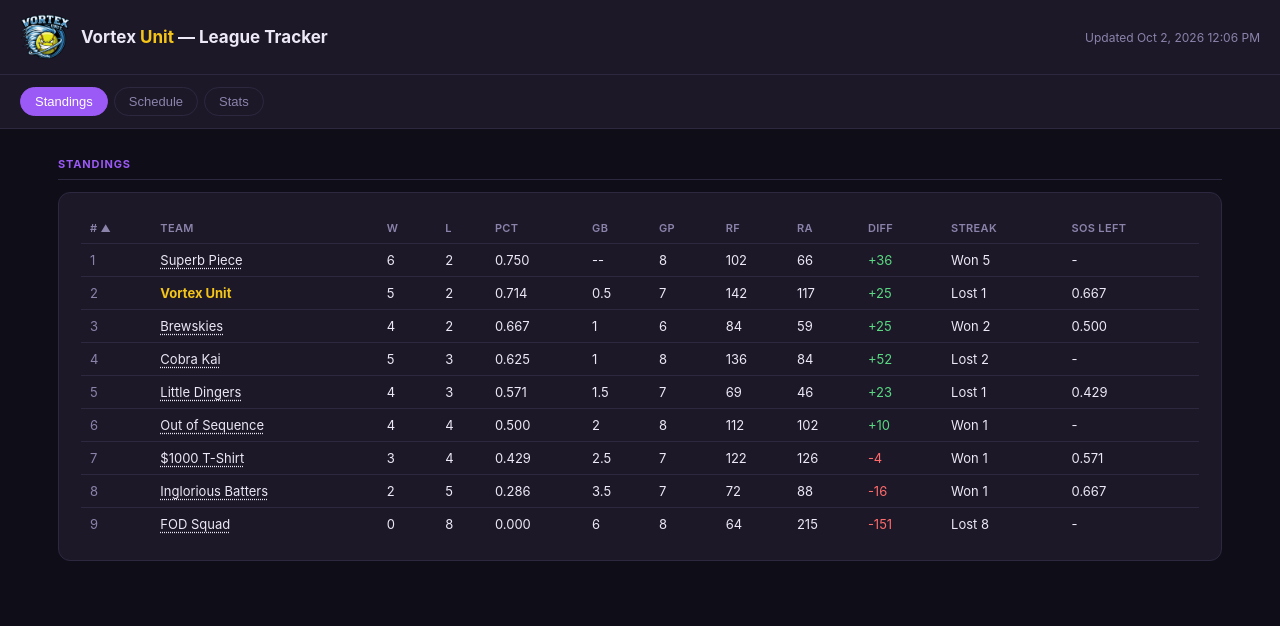
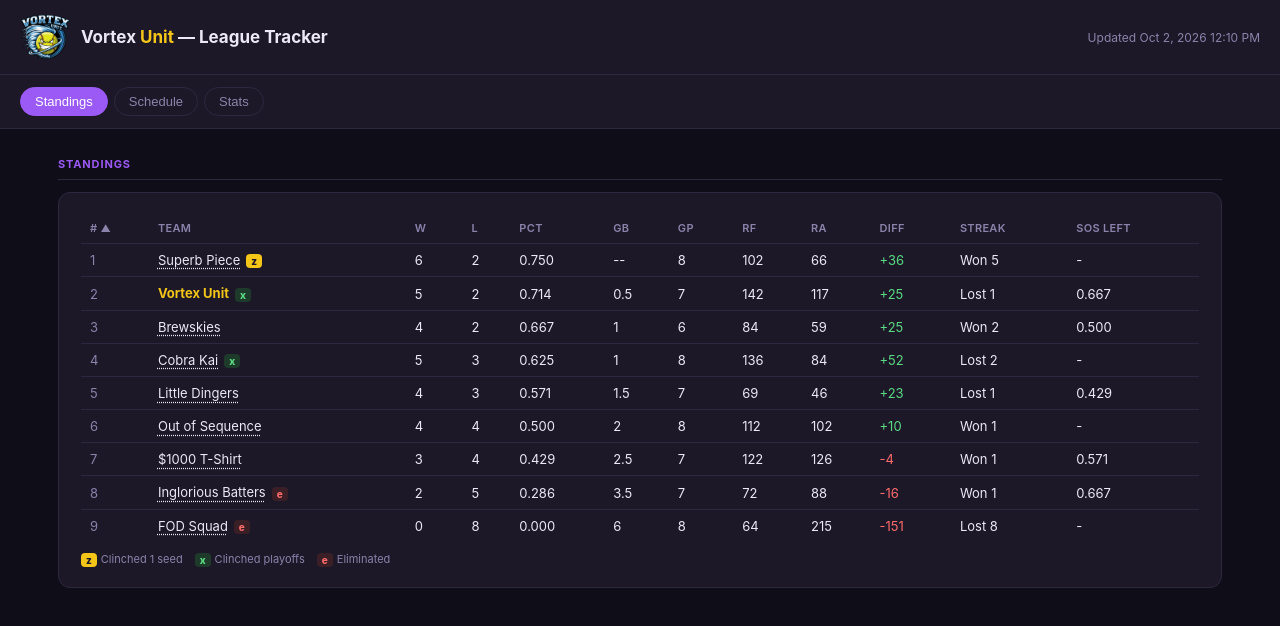
Before and after one commit to grizzant/vortex-unit, a plain HTML site: page index.html in a window 1280 px wide. Drawn offline with Linux system fonts and the light colour scheme.

Commit message:
Update league data 2026-10-02 12:10

```diff
--- a/data/standings.json
+++ b/data/standings.json
@@ -1 +1 @@
-[{"place":1,"team":"Superb Piece","w":6,"l":2,"pct":0.75,"gb":"--","gp":8,"rf":102,"ra":66,"diff":36,"streak":"Won 5","sos_remaining":"-"},{"place":2,"team":"Vortex Unit","w":5,"l":2,"pct":0.714,"gb":0.5,"gp":7,"rf":142,"ra":117,"diff":25,"streak":"Lost 1","sos_remaining":0.667},{"place":3,"team":"Brewskies","w":4,"l":2,"pct":0.667,"gb":1.0,"gp":6,"rf":84,"ra":59,"diff":25,"streak":"Won 2","sos_remaining":0.5},{"place":4,"team":"Cobra Kai","w":5,"l":3,"pct":0.625,"gb":1.0,"gp":8,"rf":136,"ra":84,"diff":52,"streak":"Lost 2","sos_remaining":"-"},{"place":5,"team":"Little Dingers","w":4,"l":3,"pct":0.571,"gb":1.5,"gp":7,"rf":69,"ra":46,"diff":23,"streak":"Lost 1","sos_remaining":0.429},{"place":6,"team":"Out of Sequence","w":4,"l":4,"pct":0.5,"gb":2.0,"gp":8,"rf":112,"ra":102,"diff":10,"streak":"Won 1","sos_remaining":"-"},{"place":7,"team":"$1000 T-Shirt","w":3,"l":4,"pct":0.429,"gb":2.5,"gp":7,"rf":122,"ra":126,"diff":-4,"streak":"Won 1","sos_remaining":0.571},{"place":8,"team":"Inglorious Batters","w":2,"l":5,"pct":0.286,"gb":3.5,"gp":7,"rf":72,"ra":88,"diff":-16,"streak":"Won 1","sos_remaining":0.667},{"place":9,"team":"FOD Squad","w":0,"l":8,"pct":0.0,"gb":6.0,"gp":8,"rf":64,"ra":215,"diff":-151,"streak":"Lost 8","sos_remaining":"-"}]
+[{"place":1,"team":"Superb Piece","w":6,"l":2,"pct":0.75,"gb":"--","gp":8,"rf":102,"ra":66,"diff":36,"streak":"Won 5","sos_remaining":"-","clinch":"z"},{"place":2,"team":"Vortex Unit","w":5,"l":2,"pct":0.714,"gb":0.5,"gp":7,"rf":142,"ra":117,"diff":25,"streak":"Lost 1","sos_remaining":0.667,"clinch":"x"},{"place":3,"team":"Brewskies","w":4,"l":2,"pct":0.667,"gb":1.0,"gp":6,"rf":84,"ra":59,"diff":25,"streak":"Won 2","sos_remaining":0.5,"clinch":""},{"place":4,"team":"Cobra Kai","w":5,"l":3,"pct":0.625,"gb":1.0,"gp":8,"rf":136,"ra":84,"diff":52,"streak":"Lost 2","sos_remaining":"-","clinch":"x"},{"place":5,"team":"Little Dingers","w":4,"l":3,"pct":0.571,"gb":1.5,"gp":7,"rf":69,"ra":46,"diff":23,"streak":"Lost 1","sos_remaining":0.429,"clinch":""},{"place":6,"team":"Out of Sequence","w":4,"l":4,"pct":0.5,"gb":2.0,"gp":8,"rf":112,"ra":102,"diff":10,"streak":"Won 1","sos_remaining":"-","clinch":""},{"place":7,"team":"$1000 T-Shirt","w":3,"l":4,"pct":0.429,"gb":2.5,"gp":7,"rf":122,"ra":126,"diff":-4,"streak":"Won 1","sos_remaining":0.571,"clinch":""},{"place":8,"team":"Inglorious Batters","w":2,"l":5,"pct":0.286,"gb":3.5,"gp":7,"rf":72,"ra":88,"diff":-16,"streak":"Won 1","sos_remaining":0.667,"clinch":"e"},{"place":9,"team":"FOD Squad","w":0,"l":8,"pct":0.0,"gb":6.0,"gp":8,"rf":64,"ra":215,"diff":-151,"streak":"Lost 8","sos_remaining":"-","clinch":"e"}]
--- a/data/standings/4.json
+++ b/data/standings/4.json
@@ -1 +1 @@
-[{"place":1,"team":"Superb Piece","w":6,"l":2,"pct":0.75,"gb":"--","gp":8,"rf":102,"ra":66,"diff":36,"streak":"Won 5","sos_remaining":"-"},{"place":2,"team":"Vortex Unit","w":5,"l":2,"pct":0.714,"gb":0.5,"gp":7,"rf":142,"ra":117,"diff":25,"streak":"Lost 1","sos_remaining":0.667},{"place":3,"team":"Brewskies","w":4,"l":2,"pct":0.667,"gb":1.0,"gp":6,"rf":84,"ra":59,"diff":25,"streak":"Won 2","sos_remaining":0.5},{"place":4,"team":"Cobra Kai","w":5,"l":3,"pct":0.625,"gb":1.0,"gp":8,"rf":136,"ra":84,"diff":52,"streak":"Lost 2","sos_remaining":"-"},{"place":5,"team":"Little Dingers","w":4,"l":3,"pct":0.571,"gb":1.5,"gp":7,"rf":69,"ra":46,"diff":23,"streak":"Lost 1","sos_remaining":0.429},{"place":6,"team":"Out of Sequence","w":4,"l":4,"pct":0.5,"gb":2.0,"gp":8,"rf":112,"ra":102,"diff":10,"streak":"Won 1","sos_remaining":"-"},{"place":7,"team":"$1000 T-Shirt","w":3,"l":4,"pct":0.429,"gb":2.5,"gp":7,"rf":122,"ra":126,"diff":-4,"streak":"Won 1","sos_remaining":0.571},{"place":8,"team":"Inglorious Batters","w":2,"l":5,"pct":0.286,"gb":3.5,"gp":7,"rf":72,"ra":88,"diff":-16,"streak":"Won 1","sos_remaining":0.667},{"place":9,"team":"FOD Squad","w":0,"l":8,"pct":0.0,"gb":6.0,"gp":8,"rf":64,"ra":215,"diff":-151,"streak":"Lost 8","sos_remaining":"-"}]
+[{"place":1,"team":"Superb Piece","w":6,"l":2,"pct":0.75,"gb":"--","gp":8,"rf":102,"ra":66,"diff":36,"streak":"Won 5","sos_remaining":"-","clinch":"z"},{"place":2,"team":"Vortex Unit","w":5,"l":2,"pct":0.714,"gb":0.5,"gp":7,"rf":142,"ra":117,"diff":25,"streak":"Lost 1","sos_remaining":0.667,"clinch":"x"},{"place":3,"team":"Brewskies","w":4,"l":2,"pct":0.667,"gb":1.0,"gp":6,"rf":84,"ra":59,"diff":25,"streak":"Won 2","sos_remaining":0.5,"clinch":""},{"place":4,"team":"Cobra Kai","w":5,"l":3,"pct":0.625,"gb":1.0,"gp":8,"rf":136,"ra":84,"diff":52,"streak":"Lost 2","sos_remaining":"-","clinch":"x"},{"place":5,"team":"Little Dingers","w":4,"l":3,"pct":0.571,"gb":1.5,"gp":7,"rf":69,"ra":46,"diff":23,"streak":"Lost 1","sos_remaining":0.429,"clinch":""},{"place":6,"team":"Out of Sequence","w":4,"l":4,"pct":0.5,"gb":2.0,"gp":8,"rf":112,"ra":102,"diff":10,"streak":"Won 1","sos_remaining":"-","clinch":""},{"place":7,"team":"$1000 T-Shirt","w":3,"l":4,"pct":0.429,"gb":2.5,"gp":7,"rf":122,"ra":126,"diff":-4,"streak":"Won 1","sos_remaining":0.571,"clinch":""},{"place":8,"team":"Inglorious Batters","w":2,"l":5,"pct":0.286,"gb":3.5,"gp":7,"rf":72,"ra":88,"diff":-16,"streak":"Won 1","sos_remaining":0.667,"clinch":"e"},{"place":9,"team":"FOD Squad","w":0,"l":8,"pct":0.0,"gb":6.0,"gp":8,"rf":64,"ra":215,"diff":-151,"streak":"Lost 8","sos_remaining":"-","clinch":"e"}]
--- a/index.html
+++ b/index.html
@@ -49,6 +49,12 @@ tr:last-child td{border-bottom:none}
 .played-tag{font-size:11px;padding:2px 7px;border-radius:20px;background:#2a2540;color:var(--sub)}
 .played-tag.done{background:#1e3a2a;color:var(--win)}
 .team-cell.vortex{color:var(--yellow);font-weight:700}
+.clinch-tag{display:inline-block;font-size:10px;font-weight:800;line-height:1;padding:2px 5px;border-radius:4px;margin-left:6px;vertical-align:middle;background:#1e3a2a;color:var(--win)}
+.clinch-tag.z{background:var(--yellow);color:#1a1528}
+.clinch-tag.e{background:#3a2026;color:var(--loss)}
+.clinch-legend{font-size:11px;margin:10px 0 0}
+.clinch-legend .clinch-tag{margin:0 4px 0 12px}
+.clinch-legend .clinch-tag:first-child{margin-left:0}
 .muted{color:var(--sub)}
 .diff-pos{color:var(--win)}
 .diff-neg{color:var(--loss)}
@@ -416,7 +422,7 @@ input[type=number]::-webkit-inner-spin-button,input[type=number]::-webkit-outer-
 </div>
 
 <script>
-window.VU_PUBLIC={updated:"20261002120628",updatedText:"Oct 2, 2026 12:06 PM"};
+window.VU_PUBLIC={updated:"20261002121055",updatedText:"Oct 2, 2026 12:10 PM"};
 (function(){
   const realFetch=window.fetch.bind(window);
   const routes=[
@@ -541,6 +547,7 @@ function standVal(s,key){
   if(key==='sos_remaining') return v==='-'?null:Number(v);
   return Number(v);
 }
+const CLINCH_TEXT={z:'Clinched 1 seed',x:'Clinched playoffs',e:'Eliminated'};   // top 4 make the playoffs
 function renderStandings(standings){
   if(standings) _standData=standings;
   const {key,desc}=_standSort;
@@ -563,7 +570,7 @@ function renderStandings(standings){
     const teamLabel=v?esc(s.team):`<span class="team-link" data-team="${esc(s.team)}">${esc(s.team)}</span>`;
     h+=`<tr>
       <td class="muted">${s.place}</td>
-      <td class="team-cell ${v?'vortex':''}">${teamLabel}</td>
+      <td class="team-cell ${v?'vortex':''}">${teamLabel}${s.clinch?`<span class="clinch-tag ${s.clinch}" title="${CLINCH_TEXT[s.clinch]}">${s.clinch}</span>`:''}</td>
       <td>${s.w}</td><td>${s.l}</td><td>${s.pct.toFixed(3)}</td><td>${s.gb}</td><td>${s.gp}</td>
       <td>${s.rf}</td><td>${s.ra}</td>
       <td class="${dc}">${s.diff>0?'+':''}${s.diff}</td>
@@ -572,6 +579,7 @@ function renderStandings(standings){
     </tr>`;
   });
   h+='</tbody></table>';
+  if(sorted.some(s=>s.clinch)) h+='<p class="muted clinch-legend">'+Object.entries(CLINCH_TEXT).map(([k,t])=>`<span class="clinch-tag ${k}">${k}</span>${t}`).join('')+'</p>';
   const box=document.getElementById('standings-container');
   box.innerHTML=h;
   box.querySelectorAll('th[data-col]').forEach(th=>th.addEventListener('click',()=>{
```
